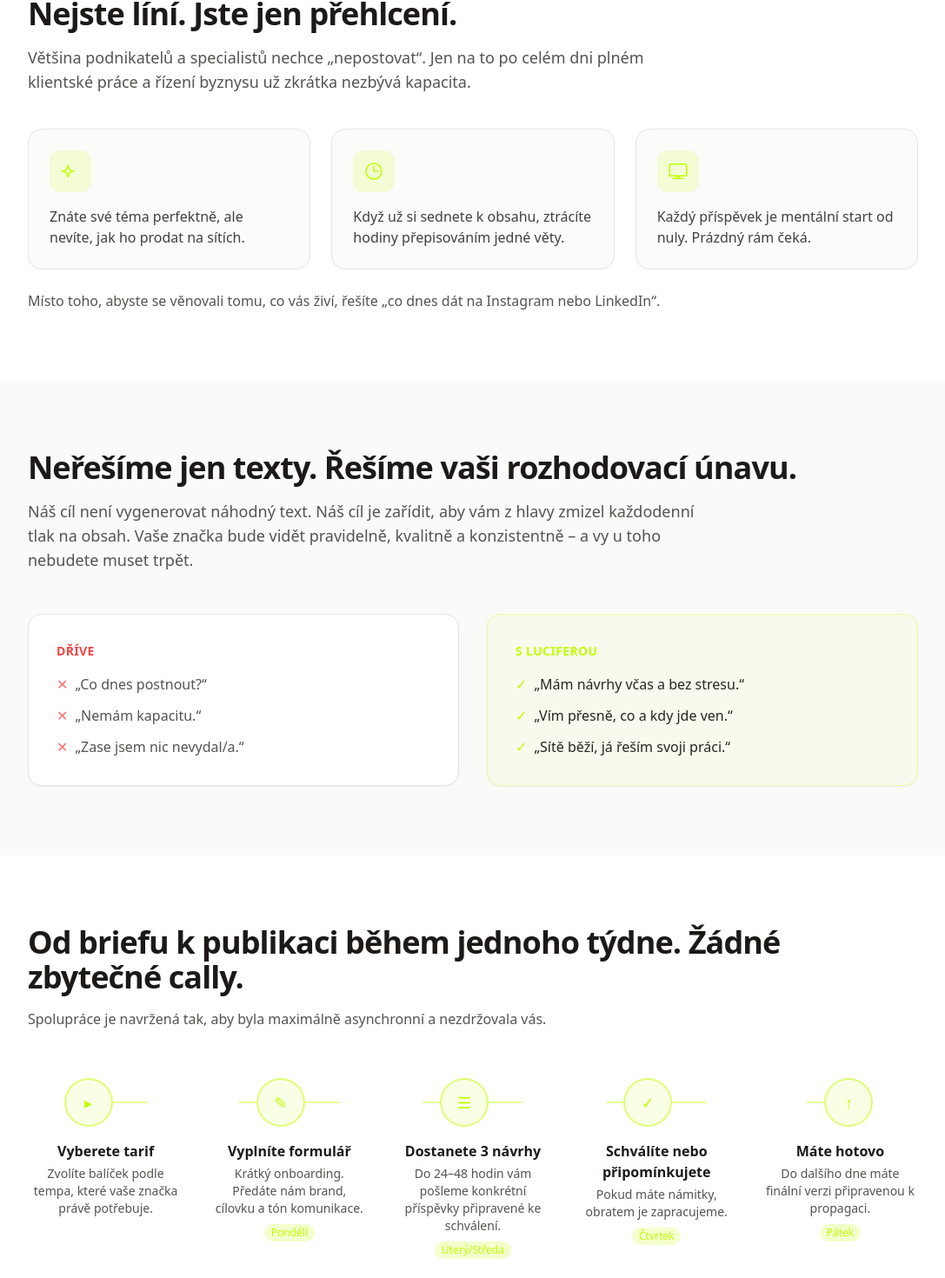
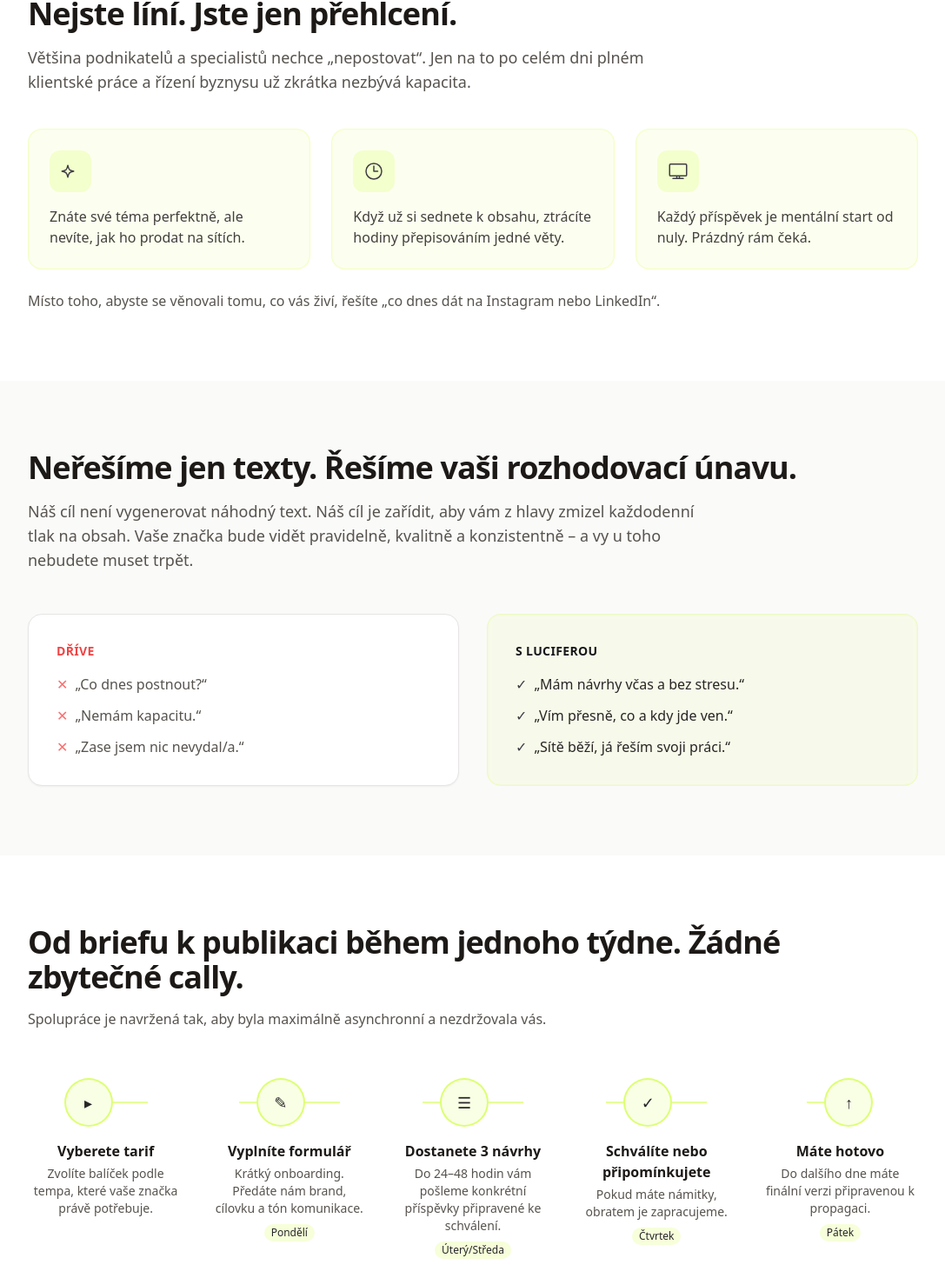
Before and after one commit to katarinabrics-eng/ai-content-studio, a Next.js app in the folder apps/content-studio/: page / in a window 1280 px wide. Shown: the part 961-2431 px from the top of the page at 87% size, without its empty margins (96-1183 px from the left). Built offline with nearby package versions, Linux system fonts and the light colour scheme.

Commit message:
style: update button and text styles for improved visibility and consistency, introduce glass panel effects for enhanced UI elements in HomePage

```diff
--- a/apps/content-studio/src/app/globals.css
+++ b/apps/content-studio/src/app/globals.css
@@ -68,16 +68,28 @@
     background: rgba(192, 255, 0, 0.06);
   }
 
-  /* Pill outline na světlém pozadí — limetkový text */
+  /* Pill outline na světlém pozadí — bez limetkového textu */
   .btn-lime-outline-light {
-    @apply rounded-full border px-6 py-3 text-sm font-medium transition-all duration-300;
-    border-color: rgba(192, 255, 0, 0.7);
-    color: var(--lucifera-lime);
+    @apply rounded-full border px-6 py-3 text-sm font-medium text-zinc-900 transition-all duration-300;
+    border-color: rgba(192, 255, 0, 0.5);
     background: transparent;
   }
   .btn-lime-outline-light:hover {
-    border-color: var(--lucifera-lime);
+    border-color: rgba(192, 255, 0, 0.7);
+    background: rgba(192, 255, 0, 0.06);
+  }
+
+  /* Limetková skleněná okna — tam, kde je potřeba lepší viditelnost */
+  .glass-lime {
+    @apply rounded-2xl border backdrop-blur-sm transition-all duration-300;
+    background: rgba(192, 255, 0, 0.06);
+    border-color: rgba(192, 255, 0, 0.18);
+    box-shadow: inset 0 0 0 1px rgba(192, 255, 0, 0.06);
+  }
+  .glass-lime:hover {
+    border-color: rgba(192, 255, 0, 0.3);
     background: rgba(192, 255, 0, 0.08);
+    box-shadow: inset 0 0 0 1px rgba(192, 255, 0, 0.1);
   }
 }
 
--- a/apps/content-studio/src/app/page.tsx
+++ b/apps/content-studio/src/app/page.tsx
@@ -25,14 +25,14 @@ export default function HomePage() {
             <span className="ml-2 text-xs text-stone-500">AI + kreativní kurátor</span>
           </a>
           <nav className="hidden gap-8 text-sm text-stone-600 md:flex">
-            <a href="#jak-to-funguje" className="transition-colors hover:text-lucifera-lime">Jak to funguje</a>
-            <a href="#problem" className="transition-colors hover:text-lucifera-lime">Problém</a>
-            <a href="#reseni" className="transition-colors hover:text-lucifera-lime">Řešení</a>
-            <a href="#proc-my" className="transition-colors hover:text-lucifera-lime">Proč my</a>
-            <a href="#faq" className="transition-colors hover:text-lucifera-lime">FAQ</a>
-            <a href="#kontakt" className="transition-colors hover:text-lucifera-lime">Kontakt</a>
+            <a href="#jak-to-funguje" className="transition-colors hover:text-zinc-900">Jak to funguje</a>
+            <a href="#problem" className="transition-colors hover:text-zinc-900">Problém</a>
+            <a href="#reseni" className="transition-colors hover:text-zinc-900">Řešení</a>
+            <a href="#proc-my" className="transition-colors hover:text-zinc-900">Proč my</a>
+            <a href="#faq" className="transition-colors hover:text-zinc-900">FAQ</a>
+            <a href="#kontakt" className="transition-colors hover:text-zinc-900">Kontakt</a>
           </nav>
-          <a href="/start" className="btn-lime-primary">
+          <a href="/start" className="btn-lime-primary text-zinc-900">
             Spustit test zdarma
           </a>
         </div>
@@ -93,8 +93,8 @@ export default function HomePage() {
               { text: "Když už si sednete k obsahu, ztrácíte hodiny přepisováním jedné věty.", icon: "hourglass" },
               { text: "Každý příspěvek je mentální start od nuly. Prázdný rám čeká.", icon: "frame" },
             ].map((card) => (
-              <div key={card.icon} className="flex flex-col rounded-2xl border border-stone-200 bg-stone-50/80 p-6 transition-shadow hover:shadow-md">
-                <div className="mb-4 flex h-12 w-12 items-center justify-center rounded-xl bg-lucifera-lime/15 text-lucifera-lime">
+              <div key={card.icon} className="glass-lime flex flex-col p-6">
+                <div className="mb-4 flex h-12 w-12 items-center justify-center rounded-xl bg-lucifera-lime/15 text-zinc-700">
                   {card.icon === "hourglass" && (
                     <svg className="h-6 w-6" fill="none" viewBox="0 0 24 24" stroke="currentColor" strokeWidth={1.5}>
                       <path strokeLinecap="round" strokeLinejoin="round" d="M12 6v6h4.5m4.5 0a9 9 0 11-18 0 9 9 0 0118 0z" />
@@ -139,12 +139,12 @@ export default function HomePage() {
                 <li className="flex items-center gap-2"><span className="text-red-400">✕</span> „Zase jsem nic nevydal/a.“</li>
               </ul>
             </div>
-            <div className="rounded-2xl border border-lucifera-lime/30 bg-lucifera-lime/5 p-8 shadow-sm">
-              <h3 className="text-sm font-semibold uppercase tracking-wide text-lucifera-lime">S Luciferou</h3>
+            <div className="glass-lime p-8">
+              <h3 className="text-sm font-semibold uppercase tracking-wide text-zinc-900">S Luciferou</h3>
               <ul className="mt-4 space-y-3 text-stone-800">
-                <li className="flex items-center gap-2"><span className="text-lucifera-lime">✓</span> „Mám návrhy včas a bez stresu.“</li>
-                <li className="flex items-center gap-2"><span className="text-lucifera-lime">✓</span> „Vím přesně, co a kdy jde ven.“</li>
-                <li className="flex items-center gap-2"><span className="text-lucifera-lime">✓</span> „Sítě běží, já řeším svoji práci.“</li>
+                <li className="flex items-center gap-2"><span className="text-zinc-700">✓</span> „Mám návrhy včas a bez stresu.“</li>
+                <li className="flex items-center gap-2"><span className="text-zinc-700">✓</span> „Vím přesně, co a kdy jde ven.“</li>
+                <li className="flex items-center gap-2"><span className="text-zinc-700">✓</span> „Sítě běží, já řeším svoji práci.“</li>
               </ul>
             </div>
           </div>
@@ -165,7 +165,7 @@ export default function HomePage() {
               <div key={step.title} className="flex flex-1 flex-col items-center lg:max-w-[180px]">
                 <div className="flex w-full items-center justify-center lg:justify-center">
                   {i > 0 && <div className="hidden h-0.5 flex-1 max-w-[20px] bg-lucifera-lime/40 lg:block" />}
-                  <div className="z-10 flex h-14 w-14 shrink-0 items-center justify-center rounded-full border-2 border-lucifera-lime/50 bg-lucifera-lime/10 text-lucifera-lime">
+                  <div className="z-10 flex h-14 w-14 shrink-0 items-center justify-center rounded-full border-2 border-lucifera-lime/50 bg-lucifera-lime/10 text-zinc-800">
                     {step.icon === "cursor" && <span className="text-lg">▸</span>}
                     {step.icon === "form" && <span className="text-lg">✎</span>}
                     {step.icon === "cards" && <span className="text-lg">☰</span>}
@@ -178,7 +178,7 @@ export default function HomePage() {
                   <h3 className="font-semibold text-stone-900">{step.title}</h3>
                   <p className="mt-1 text-sm text-stone-600">{step.text}</p>
                   {step.day && (
-                    <span className="mt-2 inline-block rounded-full bg-lucifera-lime/20 px-2 py-0.5 text-xs font-medium text-lucifera-lime">
+                    <span className="mt-2 inline-block rounded-full bg-lucifera-lime/15 px-2 py-0.5 text-xs font-medium text-zinc-800">
                       {step.day}
                     </span>
                   )}
@@ -199,21 +199,21 @@ export default function HomePage() {
             Rychlost AI. Zodpovědnost člověka.
           </h2>
           <div className="mt-12 flex flex-col items-center justify-center gap-8 lg:flex-row">
-            <div className="flex flex-col items-center rounded-2xl border border-stone-200 bg-white px-8 py-6 shadow-sm">
+            <div className="glass-lime flex flex-col items-center px-8 py-6">
               <div className="h-16 w-16 rounded-full border border-lucifera-lime/40 bg-lucifera-lime/10" />
               <p className="mt-3 text-sm font-medium text-stone-900">AI</p>
               <p className="text-center text-xs text-stone-500">Neuronová síť, generace</p>
             </div>
-            <div className="flex h-12 w-12 items-center justify-center rounded-full bg-lucifera-lime/30 text-lucifera-lime">
+            <div className="flex h-12 w-12 items-center justify-center rounded-full bg-lucifera-lime/30 text-zinc-700">
               <span className="text-xl">✦</span>
             </div>
-            <div className="flex flex-col items-center rounded-2xl border border-lucifera-lime/30 bg-lucifera-lime/5 px-8 py-6 shadow-sm">
+            <div className="glass-lime flex flex-col items-center px-8 py-6">
               <div className="h-16 w-16 rounded-full border border-lucifera-lime/50 bg-lucifera-lime/20" />
               <p className="mt-3 text-sm font-medium text-stone-900">Kurátor</p>
               <p className="text-center text-xs text-stone-500">Kontrola, tón, kvalita</p>
             </div>
           </div>
-          <div className="mt-10 rounded-2xl border border-stone-200 bg-white p-8 shadow-sm">
+          <div className="glass-lime mt-10 p-8">
             <p className="text-center text-stone-700">
               AI dramaticky urychluje produkci a eliminuje prázdnou stránku. Ale na konci vždy stojí náš Kreativní kurátor.
               Každý výstup pečlivě kontroluje. Hlídá kvalitu, tón vaší značky a funkčnost sdělení. Když je potřeba, zasáhne ručně, aby výstup nebyl jen „rychlý“, ale především prvotřídní a přesný.
@@ -230,7 +230,7 @@ export default function HomePage() {
             {faqs.map((faq) => (
               <details
                 key={faq.q}
-                className="group rounded-2xl border border-stone-200 bg-stone-50/50 overflow-hidden transition-all duration-300 [&[open]]:border-lucifera-lime/40 [&[open]]:shadow-md"
+                className="group glass-lime overflow-hidden [&[open]]:border-lucifera-lime/35 [&[open]]:shadow-md"
               >
                 <summary className="cursor-pointer list-none px-6 py-4 font-semibold text-stone-900 [&::-webkit-details-marker]:hidden">
                   {faq.q}
@@ -245,7 +245,7 @@ export default function HomePage() {
       {/* Závěrečné CTA — tarify */}
       <section id="kontakt" className="relative w-full bg-stone-50 px-4 py-24 sm:px-6 lg:px-8">
         <div className="mx-auto max-w-4xl">
-          <div className="rounded-2xl border border-stone-200 bg-white p-10 shadow-sm md:p-14">
+          <div className="glass-lime p-10 md:p-14">
             <div className="flex flex-col items-center text-center">
               <h2 className="max-w-2xl text-3xl font-bold tracking-tight text-stone-900 md:text-4xl lg:text-5xl">
                 Chcete mít v pondělí zadáno a v pátek publikováno?
@@ -257,23 +257,23 @@ export default function HomePage() {
                 Data se zpracovávají. Pokud něco chybí, AI spolu s lidským kurátorem vyberou nejlépe pasující variantu pro váš projekt.
               </p>
               <div className="mt-8 flex flex-wrap justify-center gap-4">
-                <a href="/start?plan=basic" className="rounded-xl border border-stone-200 bg-stone-50 px-6 py-4 text-left transition hover:border-lucifera-lime/40 hover:bg-lucifera-lime/5">
+                <a href="/start?plan=basic" className="glass-lime px-6 py-4 text-left">
                   <p className="font-semibold text-stone-900">Základní</p>
                   <p className="text-sm text-stone-600">3 příspěvky / měsíc</p>
-                  <span className="mt-2 inline-block text-sm text-lucifera-lime">Spustit test zdarma →</span>
+                  <span className="mt-2 inline-block text-sm font-medium text-zinc-900">Spustit test zdarma →</span>
                 </a>
-                <a href="/start?plan=standard" className="rounded-xl border border-stone-200 bg-stone-50 px-6 py-4 text-left transition hover:border-lucifera-lime/40 hover:bg-lucifera-lime/5">
+                <a href="/start?plan=standard" className="glass-lime px-6 py-4 text-left">
                   <p className="font-semibold text-stone-900">Standard</p>
                   <p className="text-sm text-stone-600">8 příspěvků / měsíc</p>
-                  <span className="mt-2 inline-block text-sm text-lucifera-lime">Spustit test zdarma →</span>
+                  <span className="mt-2 inline-block text-sm font-medium text-zinc-900">Spustit test zdarma →</span>
                 </a>
-                <a href="/start?plan=premium" className="rounded-xl border border-stone-200 bg-stone-50 px-6 py-4 text-left transition hover:border-lucifera-lime/40 hover:bg-lucifera-lime/5">
+                <a href="/start?plan=premium" className="glass-lime px-6 py-4 text-left">
                   <p className="font-semibold text-stone-900">Premium</p>
                   <p className="text-sm text-stone-600">15 příspěvků / měsíc</p>
-                  <span className="mt-2 inline-block text-sm text-lucifera-lime">Spustit test zdarma →</span>
+                  <span className="mt-2 inline-block text-sm font-medium text-zinc-900">Spustit test zdarma →</span>
                 </a>
               </div>
-              <a href="/start" className="btn-lime-primary mt-10 px-8 py-4 text-base">
+              <a href="/start" className="btn-lime-primary mt-10 px-8 py-4 text-base text-zinc-900">
                 Spustit test zdarma (zvolit tarif později)
               </a>
             </div>
```
